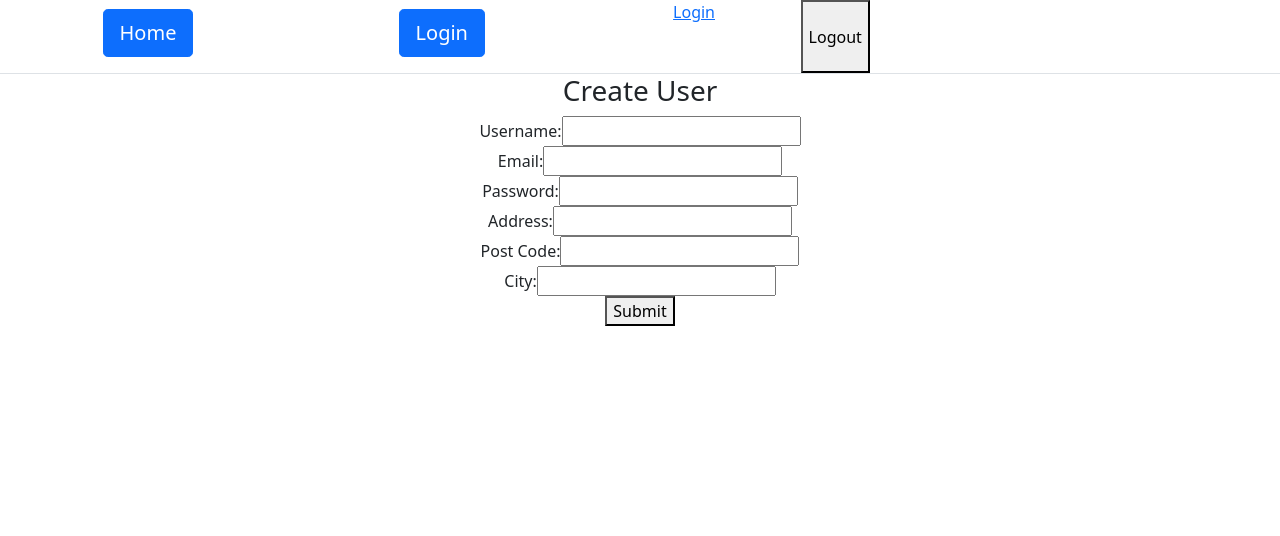
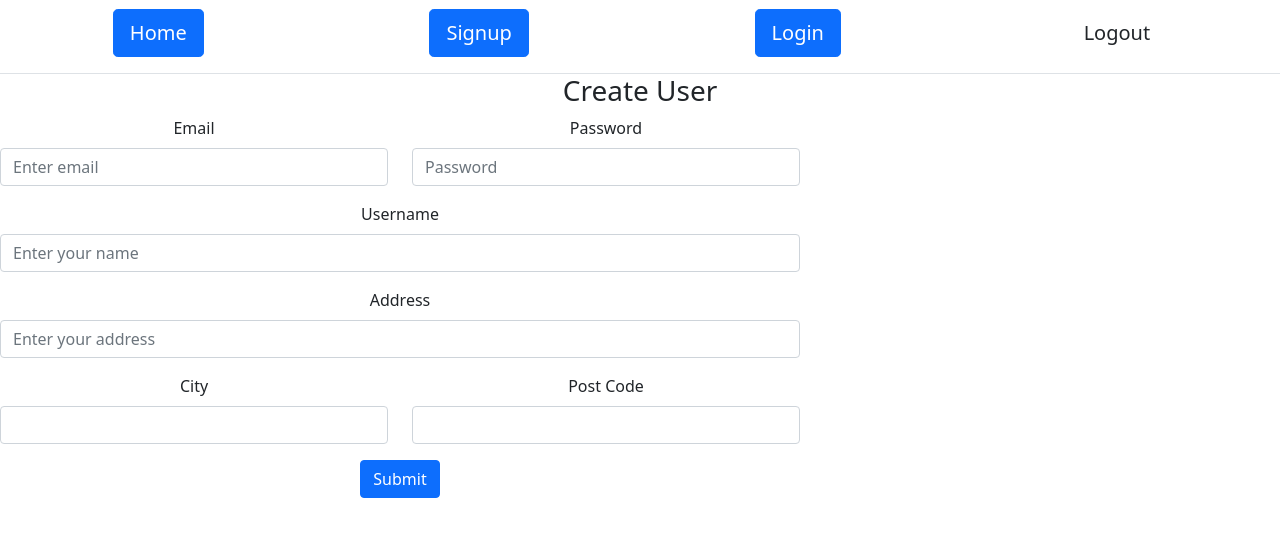
Before and after one commit to DaniCalvente/eat-at-home-client, a React (Create React App) app: page /signup in a window 1280 px wide. Shown: the top 536 px of the page. Built offline with nearby package versions, Linux system fonts and the light colour scheme; no server answers.

Commit message:
Second styles

```diff
--- a/src/App.css
+++ b/src/App.css
@@ -13,3 +13,8 @@
   display: flex;
   flex-direction: row;
 }
+
+.formSign {
+  width: 800px;
+  align-items: center;
+}
--- a/src/components/AddRestForm.jsx
+++ b/src/components/AddRestForm.jsx
@@ -36,8 +36,8 @@ function AddRestForm(props) {
   return (
     <div>
       <form onSubmit={handleSubmit}>
-        <p>Crea tu restaurante</p>
-        <label htmlFor="restName">Nombre:</label>
+        <p>Add Restaurant</p>
+        <label htmlFor="restName">Name:</label>
         <input
           type="text"
           name="restName"
@@ -47,7 +47,7 @@ function AddRestForm(props) {
 
         <br />
 
-        <label htmlFor="foodType">Cocina:</label>
+        <label htmlFor="foodType">Food Type:</label>
         <input
           type="text"
           name="foodType"
@@ -57,7 +57,7 @@ function AddRestForm(props) {
 
         <br />
 
-        <label htmlFor="city">Ciudad:</label>
+        <label htmlFor="city">City:</label>
         <input
           type="text"
           name="city"
@@ -66,7 +66,7 @@ function AddRestForm(props) {
         />
         <br />
 
-        <label htmlFor="address">Direccion:</label>
+        <label htmlFor="address">Address:</label>
         <input
           type="text"
           name="addreess"
@@ -75,7 +75,7 @@ function AddRestForm(props) {
         />
 
         <br />
-        <label htmlFor="postCode">Codigo Postal:</label>
+        <label htmlFor="postCode">Post Code:</label>
         <input
           type="text"
           name="postCode"
@@ -93,7 +93,7 @@ function AddRestForm(props) {
 
       <br />/> */}
 
-        <button>Crear</button>
+        <button>Add</button>
       </form>
     </div>
   );
--- a/src/components/CarouselHome.jsx
+++ b/src/components/CarouselHome.jsx
@@ -1,16 +1,15 @@
 import { useState } from "react";
 import Carousel from "react-bootstrap/Carousel";
+import Image from "react-bootstrap/Image";
 
 
 function CarouselHome() {
   return (
     <Carousel>
       <Carousel.Item>
-        <img
-          className="d-block w-100"
-          src="holder.js/800x400?text=First slide&bg=373940"
-          alt="Enter your location"
-        />
+
+        <Image source= "../../public/images/multiplesCards.jpeg"
+       style={{width: 200, height: 200}} />
         <Carousel.Caption>
           <h3>Enter your location</h3>
           <p>Enter your street address or let us find your location.</p>
@@ -18,8 +17,8 @@ function CarouselHome() {
       </Carousel.Item>
       <Carousel.Item>
         <img
-          className="d-block w-100"
-          src="holder.js/800x400?text=Second slide&bg=282c34"
+
+          src="./public/images/Delivery-food.jpeg"
           alt="Second slide"
         />
 
@@ -30,7 +29,7 @@ function CarouselHome() {
       </Carousel.Item>
       <Carousel.Item>
         <img
-          className="d-block w-100"
+
           src="../../public/images/multiplesCards2.png"
           alt="Third slide"
         />
--- a/src/components/Navbar.jsx
+++ b/src/components/Navbar.jsx
@@ -3,16 +3,14 @@ import Nav from "react-bootstrap/Nav";
 import Button from "react-bootstrap/Button";
 
 function Navbar(props) {
-
-  const navigate = useNavigate()
+  const navigate = useNavigate();
 
   const handleLogout = () => {
-
-    localStorage.removeItem("authToken")
-    navigate("/")
+    localStorage.removeItem("authToken");
+    navigate("/");
     // remueven el token de la
     // redirigen al usuario
-  }
+  };
 
   return (
     <Nav fill variant="tabs" defaultActiveKey="/home">
@@ -28,26 +26,40 @@ function Navbar(props) {
         </Nav.Link>
       </Nav.Item>
 
-
-      <Nav.Item><Nav.Link>
+      <Nav.Item>
+        <Nav.Link>
           <NavLink to="/signup">
+            <div className="mb-2">
+              <Button variant="primary" size="lg">
+                Signup
+              </Button>
+            </div>
+          </NavLink>
+        </Nav.Link>
+      </Nav.Item>
+      <Nav.Item>
+        <Nav.Link>
+        <NavLink to="/login">
             <div className="mb-2">
               <Button variant="primary" size="lg">
               Login
               </Button>
             </div>
-
-
           </NavLink>
         </Nav.Link>
       </Nav.Item>
+
       <Nav.Item>
-        <NavLink to="/login">Login</NavLink>
+        <Nav.Link>
+        <NavLink to="/login">
+            <div className="mb-2">
+              <Button to="/" onClick={handleLogout}variant="secundary" size="lg" bgColor="red">
+              Logout
+              </Button>
+            </div>
+          </NavLink>
+        </Nav.Link>
       </Nav.Item>
-
-      <button to="/" onClick={handleLogout}>Logout</button>
-    <Nav.Link></Nav.Link>
-    <Nav.Link></Nav.Link>
     </Nav>
   );
 }
--- a/src/components/OwnerRestaurant.jsx
+++ b/src/components/OwnerRestaurant.jsx
@@ -1,6 +1,7 @@
 import { useEffect, useState } from "react";
 import { Link, useNavigate } from "react-router-dom";
 import { getMyRestaurantsService } from "../services/restaurant.services";
+import ListGroup from "react-bootstrap/ListGroup";
 
 function OwnerRestaurant(props) {
   // const [myRestaurants, setMyRestaurants] = useState(null);
@@ -26,7 +27,7 @@ function OwnerRestaurant(props) {
 
   return (
     <div>
-      <h4> Mis Restaurantes</h4>
+      <h4> My Restaurants</h4>
       <ListGroup as="ol" numbered>
         <ListGroup.Item as="li">
           {props.myRestaurants.map((eachRestaurant) => {
@@ -35,10 +36,10 @@ function OwnerRestaurant(props) {
                 <span>{eachRestaurant.restName}</span>
 
                 <Link to={`/restaurant/edit/${eachRestaurant._id}`}>
-                  <button>Editar Restaurante</button>
+                  <button>Edit Restaurant</button>
                 </Link>
                 <Link to={`/restaurant/menu/${eachRestaurant._id}`}>
-                  <button>Editar Menu</button>
+                  <button>Edit Menu</button>
                 </Link>
               </div>
             );
--- a/src/pages/RestaurantEdit.jsx
+++ b/src/pages/RestaurantEdit.jsx
@@ -65,11 +65,11 @@ function RestaurantEdit() {
 
     return (
       <div>
-        <h3>Editar Restaurante</h3>
+        <h3>Edit Restaurant</h3>
 
         <form onSubmit={handleSubmit}>
 
-          <label htmlFor="restName">Nombre:</label>
+          <label htmlFor="restName">Name:</label>
           <input
             type="text"
             name="restName"
@@ -77,7 +77,7 @@ function RestaurantEdit() {
             onChange={(e) => setRestName(e.target.value)}
           />
           <br />
-          <label htmlFor="foodType">Cocina:</label>
+          <label htmlFor="foodType">Food Type:</label>
           <input
             type="text"
             name="foodType"
@@ -85,7 +85,7 @@ function RestaurantEdit() {
             onChange={(e) => setFoodType(e.target.value)}
           />
           <br />
-          <label htmlFor="city">Ciudad:</label>
+          <label htmlFor="city">City:</label>
           <input
             type="text"
             name="city"
@@ -93,7 +93,7 @@ function RestaurantEdit() {
             onChange={(e) => setCity(e.target.value)}
           />
           <br />
-          <label htmlFor="address">Direccion:</label>
+          <label htmlFor="address">Address:</label>
           <input
             type="text"
             name="address"
@@ -101,7 +101,7 @@ function RestaurantEdit() {
             onChange={(e) => setAddress(e.target.value)}
           />
           <br />
-          <label htmlFor="postCode">Codigo Postal:</label>
+          <label htmlFor="postCode">Post Code:</label>
           <input
             type="text"
             name="postCode"
@@ -117,10 +117,10 @@ function RestaurantEdit() {
         onChange={handleRestImg}
 
       <br />/> */}
-          <button>Actualizar</button>
+          <button>Update Restaurant</button>
         </form>
 
-        <button onClick={handleDelete}>Eliminar Restaurante</button>
+        <button onClick={handleDelete}>Delete Restaurant</button>
 
 
       </div>
--- a/src/pages/auth/Signup.jsx
+++ b/src/pages/auth/Signup.jsx
@@ -1,106 +1,104 @@
-import { useState } from 'react'
-import { useNavigate } from 'react-router-dom'
-import { signupService } from '../../services/auth.services'
+import { useState } from "react";
+import { useNavigate } from "react-router-dom";
+import { signupService } from "../../services/auth.services";
+import Form from "react-bootstrap/Form"
+import Row from "react-bootstrap/Row"
+import Col from "react-bootstrap/Col"
+import Button from "react-bootstrap/Button"
 
 function Signup() {
+  const [username, setUsername] = useState("");
+  const [email, setEmail] = useState("");
+  const [password, setPassword] = useState("");
+  const [address, setAddress] = useState("");
+  const [postCode, setPostCode] = useState("");
+  const [city, setCity] = useState("");
+  const [errorMessage, setErrorMessage] = useState("");
 
-  const [ username, setUsername ] = useState("")
-  const [ email, setEmail ] = useState("")
-  const [ password, setPassword ] = useState("")
-  const [ address, setAddress ] = useState("")
-  const [ postCode, setPostCode ] = useState("")
-  const [ city, setCity ] = useState("")
-  const [errorMessage, setErrorMessage ] = useState("")
-
-
-  const navigate = useNavigate()
+  const navigate = useNavigate();
 
   const handleSubmit = async (e) => {
-    e.preventDefault()
+    e.preventDefault();
 
-    const user = { username, email, password, address, postCode, city}
+    const user = { username, email, password, address, postCode, city };
     // enviar usuario al backend para crear el registro
     try {
-      await signupService(user)
+      await signupService(user);
       console.log(user);
-      navigate("/login")
-
-    } catch(err) {
+      navigate("/login");
+    } catch (err) {
       if (err.response && err.response.status === 400) {
-        setErrorMessage(err.response.data.errorMessage)
+        setErrorMessage(err.response.data.errorMessage);
       } else {
-        navigate("/error")
+        navigate("/error");
       }
     }
-
-  }
+  };
 
   return (
     <div>
       <h3>Create User</h3>
 
-    <form onSubmit={handleSubmit}>
+      <Form onSubmit={handleSubmit} className="formSign">
+        <Row className="mb-3">
+          <Form.Group as={Col} controlId="formGridEmail">
+            <Form.Label>Email</Form.Label>
+            <Form.Control
+              type="email"
+              placeholder="Enter email"
+              onChange={(e) => setEmail(e.target.value)}
+            />
+          </Form.Group>
 
-    <label htmlFor="username">Username: </label>
-    <input
-    type="text"
-    name='username'
+          <Form.Group as={Col} controlId="formGridPassword">
+            <Form.Label>Password</Form.Label>
+            <Form.Control
+              type="password"
+              placeholder="Password"
+              value={password}
+              onChange={(e) => setPassword(e.target.value)}
+            />
+          </Form.Group>
+        </Row>
+        <Form.Group className="mb-3" controlId="formGridAddress2">
+          <Form.Label>Username</Form.Label>
+          <Form.Control
+            placeholder="Enter your name"
             value={username}
             onChange={(e) => setUsername(e.target.value)}
           />
+        </Form.Group>
 
-<br />
-<label htmlFor="email">Email: </label>
-    <input
-    type="text"
-    name='email'
-    value={email}
-    onChange={(e) => setEmail(e.target.value)}
-    />
-<br />
-<label htmlFor="password">Password: </label>
-    <input
-    type="text"
-    name='password'
-    value={password}
-    onChange={(e) => setPassword(e.target.value)}
-    />
-<br />
-<label htmlFor="address">Address: </label>
-    <input
-    type="text"
-    name='address'
+        <Form.Group className="mb-3" controlId="formGridAddress1">
+          <Form.Label>Address</Form.Label>
+          <Form.Control
+            placeholder="Enter your address"
             value={address}
             onChange={(e) => setAddress(e.target.value)}
           />
-<br />
-<label htmlFor="postCode">Post Code: </label>
-    <input
-    type="text"
-    name='postCode'
-    value={postCode}
-    onChange={(e) => setPostCode(e.target.value)}
-    />
-<br />
-<label htmlFor="city">City: </label>
-    <input
-    type="text"
-    name='city'
+        </Form.Group>
+
+        <Row className="mb-3">
+          <Form.Group as={Col} controlId="formGridCity">
+            <Form.Label>City</Form.Label>
+            <Form.Control
               value={city}
               onChange={(e) => setCity(e.target.value)}
             />
-<br />
+          </Form.Group>
 
+          <Form.Group as={Col} controlId="formGridZip">
+            <Form.Label>Post Code</Form.Label>
+            <Form.Control onChange={(e) => setPostCode(e.target.value)} />
+          </Form.Group>
+        </Row>
 
-    <button>Submit</button>
-
-    </form>
-
-    {/* <p>{errorMessage}</p> */}
-
+        <Button variant="primary" type="submit">
+          Submit
+        </Button>
+      </Form>
     </div>
-
-  )
+  );
 }
 
-export default Signup
+export default Signup;
```
Lines whose indentation alone changed are shown as unchanged.
